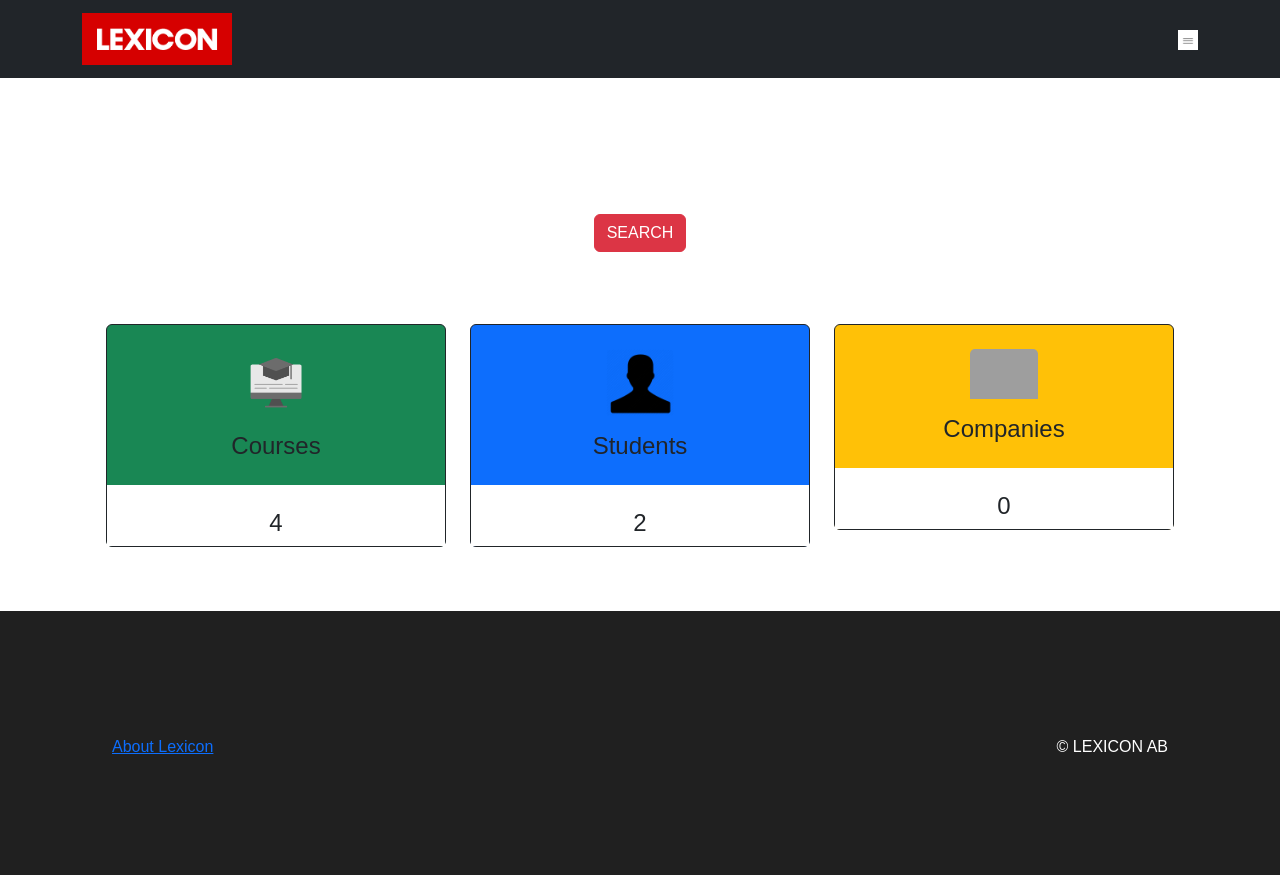
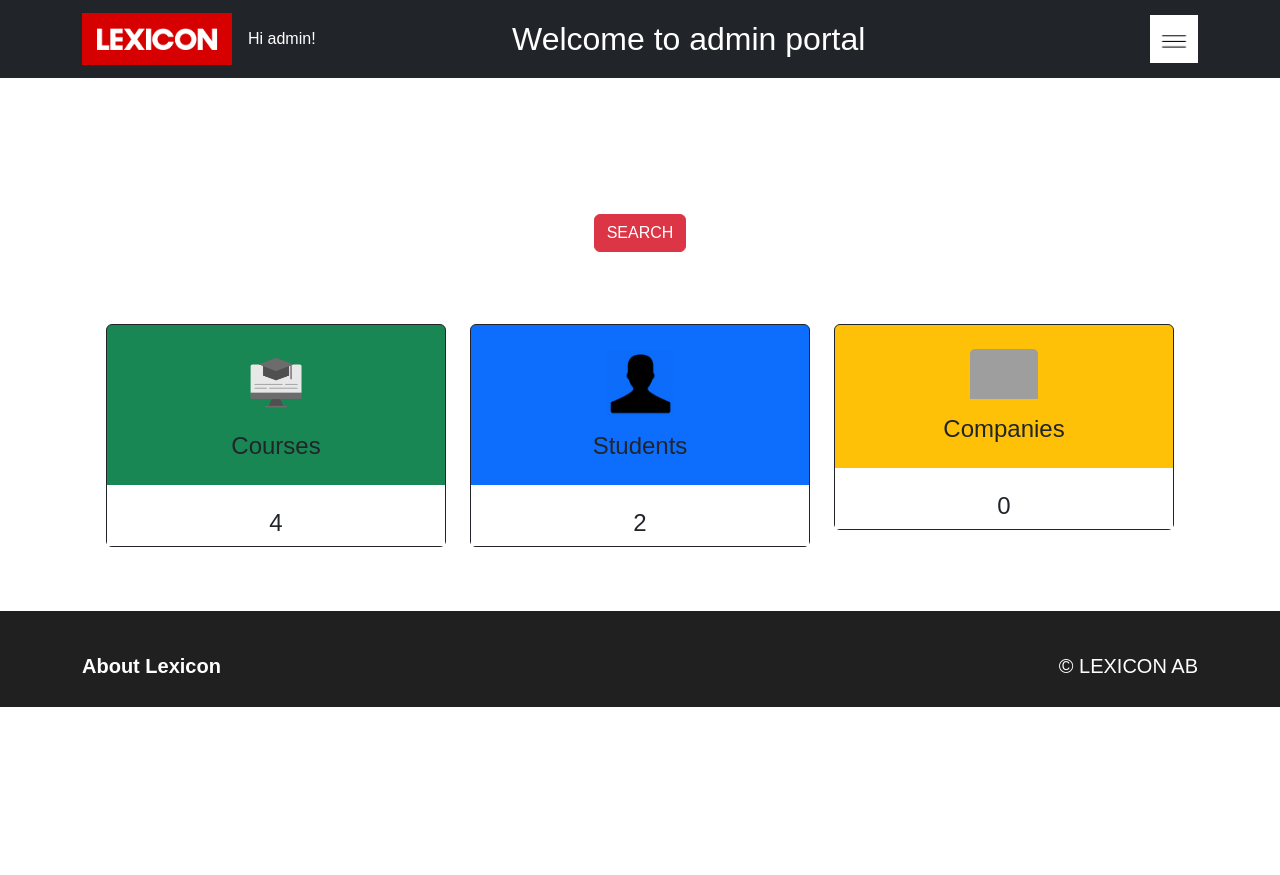
Before and after one commit to GeerthiT/Texur_InternshipProject, a Django app: page /portal_admin/ in a window 1280 px wide. After the commit the page ends 707 px from the top, so only its background shows below. Run offline with Django 4.2, Linux system fonts and the light colour scheme; data comes from the database, SQL or seed files in the repository; data that the repository does not hold is empty; parts of the project's set-up code (start-up, migrations or seed data) failed here and were passed over; some web fonts are replaced; grey boxes are pictures that could not be loaded.

Commit message:
alert msg box added in admin login & headeing added in navbar

```diff
--- a/Lexicon_App/static/css/misc.css
+++ b/Lexicon_App/static/css/misc.css
@@ -1,15 +1,13 @@
-<<<<<<< HEAD
 body {
   margin: 0;
   padding: 0;
   font-family: Arial, sans-serif;
-=======
+
 div.topbar {
   /* background: #202020; */
    background-size: auto 45px;
    padding: 10px;
 
->>>>>>> main
 }
 
 .logo img {
@@ -17,13 +15,25 @@ div.topbar {
   width: auto;
 }
 
+/* display title in navbar */
+.navbar-heading{
+  color:white ;
+  position: absolute;
+  left: 40%;
+  font-weight:normal;
+  font-size:xx-large;
+}
+
+.navbar-text{
+  color:white ;
+}
+
 .nav-item img{
-   height: 50px;
+   height: 3rem;
   width: auto;
 }
 div.botbar{
 
-<<<<<<< HEAD
   font-size: 20px;
   padding: 10px;
   color: #fff;
@@ -39,7 +49,6 @@ div.botbar{
 
 .about-link:hover {
   text-decoration: underline; /* Add underline on hover */
-=======
    font-size: 20px;
    padding: 10px;
    color: #fff;
@@ -55,12 +64,11 @@ div.botbar{
 
 .about-link:hover {
    text-decoration: underline; /* Add underline on hover */
->>>>>>> main
+
 }
 
 
 .wrapper {
-<<<<<<< HEAD
   flex: 1;
 }
 .footer {
@@ -70,15 +78,7 @@ div.botbar{
 }
 
 
-=======
-   flex: 1;
- }
 
- .footer {
-   background-color: #202020; /* Set your desired background color */
-   color: #fff; /* Set your desired text color */
-   padding: 100px; /* Adjust padding as needed */
- }
  body {
    display: flex;
    flex-direction: column;
--- a/Lexicon_App/templates/base.html
+++ b/Lexicon_App/templates/base.html
@@ -58,10 +58,18 @@
                     alt="logo" width="150"/>
                   </a>
 
+                  <!-- to display the text 'Hi admin!'  -->
+                  <span class="navbar-text">
+                    {{ welcome_admin }}
+                  </span>
+
+                  <!-- to display the heading -->
+                  <span class="navbar-heading">
+                    {{ navbar_heading }}
+                  </span>
+
+
     <!-- drop-down menu -->
-                  <button class="navbar-toggler" type="button" data-bs-toggle="collapse" data-bs-target="#navbarNavDropdown" aria-controls="navbarNavDropdown" aria-expanded="false" aria-label="Toggle navigation">
-                    <span class="navbar-toggler-icon"></span>
-                  </button>
                   <div class="collapse navbar-collapse" id="navbarNavDropdown">
                     <ul class="navbar-nav ms-auto">
                       <li class="nav-item dropdown">
@@ -102,7 +110,29 @@
 
     <script src="https://cdn.jsdelivr.net/npm/@popperjs/core@2.11.6/dist/umd/popper.min.js" integrity="sha384-F0s83BkSRlHQsNlHg9yI4tdQdUE0Q3Bp4QYoC1RyHlAhxAGm+ydo8gKqG95JHS5Q" crossorigin="anonymous"></script>
     <script src="https://cdn.jsdelivr.net/npm/bootstrap@5.3.0-alpha1/dist/js/bootstrap.min.js" integrity="sha384-2OxiMpIUyv5+8A9cmBiJirIIZgjtCJR7Rp7uXUK5Q3uC7N1foeX+d1a6g5rJ93+d" crossorigin="anonymous"></script>
+    <script>
+      function validateForm() {
 
+        var username = document.getElementById("username").value;
+        var password = document.getElementById("password").value;
+        var errorAlert = document.getElementById("errorAlert");
 
- </body>
+        // Your validation logic here (replace with your own validation)
+        if (username !== "username" || password !== "password") {
+          errorAlert.classList.remove('d-none'); // Show the error message
+          errorAlert.classList.add('show');
+          clearInput();
+          return false; // Prevent form submission
+        }
+
+        return true; // Allow form submission if credentials are correct
+      }
+
+      function clearInput() {
+          document.getElementById("username").value = ""; // Clear username input
+          document.getElementById("password").value = ""; // Clear password input
+      }
+    </script>
+
+  </body>
 </html>
--- a/Lexicon_App/templates/welcome_admin.html
+++ b/Lexicon_App/templates/welcome_admin.html
@@ -1,13 +1,12 @@
 {% extends "base.html" %} {% load static %}
 {% block header %}
-<h1 class="text-center">Welcome to Admin portal!</h1>
+<h1 class="text-center"></h1>
 {% endblock %}
 
 
 {% block content %}
 <div class="container">
 <br />
-
 <div class="container-fluid mt-3">
   <br>
   <div class="d-flex justify-content-center">
--- a/Lexicon_App/views.py
+++ b/Lexicon_App/views.py
@@ -46,14 +46,10 @@ def admin_login(request):
         else:
             # Invalid login, show an error message
             error_message = "Invalid username or password."
-            return render(request, 'login.html', {'error_message': error_message})
+            return render(request, 'admin_auth/admin_login.html', {'error_message': error_message})
 
     # For GET requests or when the login form is initially loaded
     return render(request,"admin_auth/admin_login.html")
-
-
-
-
 
 
 @csrf_protect
@@ -71,12 +67,6 @@ def login_student(request):
             return redirect('login')
     else:
         return render(request, 'student_auth/login_student.html', {})
-
-
-# def logout_student(request):
-#     logout(request)
-#     messages.success(request, ("You Have Been Logged Out..."))
-#     return redirect('index.html')
 
 
 def signup_student(request):
@@ -114,10 +104,14 @@ def welcome_admin(request):
     course_count = Course.objects.count()
     student_count = Student.objects.count()
     company_count = Company.objects.count()
+    heading = "Welcome to admin portal"
+    welcome_admin='Hi admin!'
     context = {
         'course_count': course_count,
         'student_count': student_count,
-        'company_count': company_count
+        'company_count': company_count,
+        'navbar_heading':heading,
+        'welcome_admin':welcome_admin
     }
     return render(request, "welcome_admin.html",context)
 
```
Also changed, not shown: Lexicon_App/templates/admin_auth/admin_login.html (+13 -7 lines), db.sqlite3.
